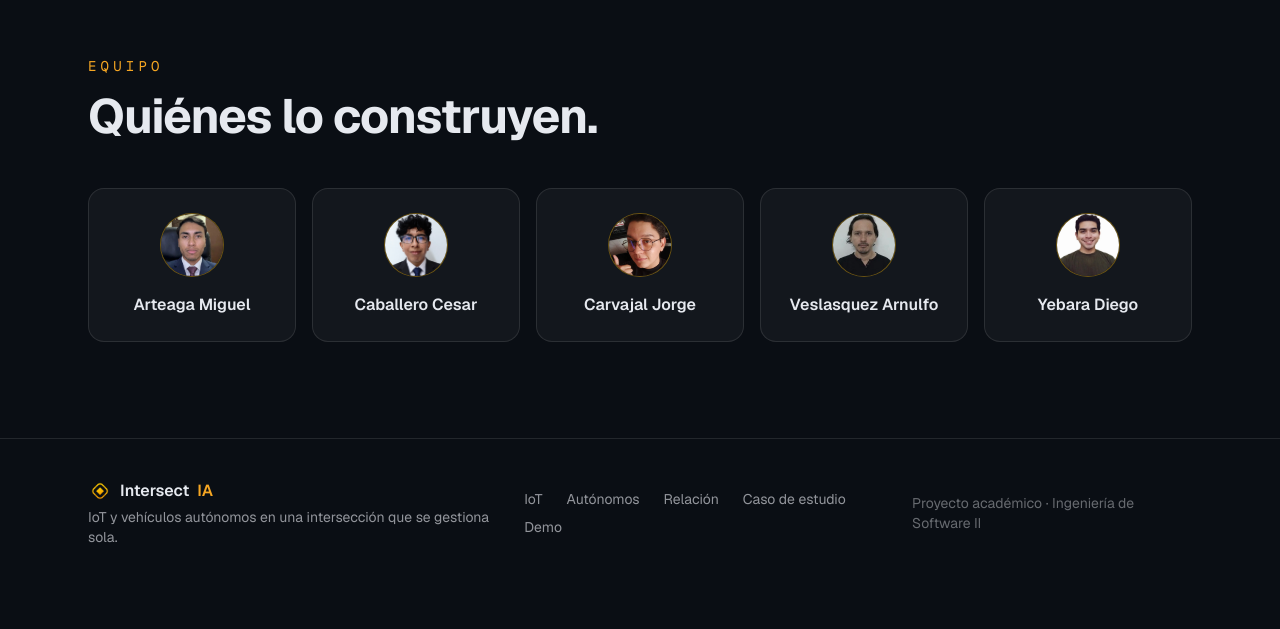
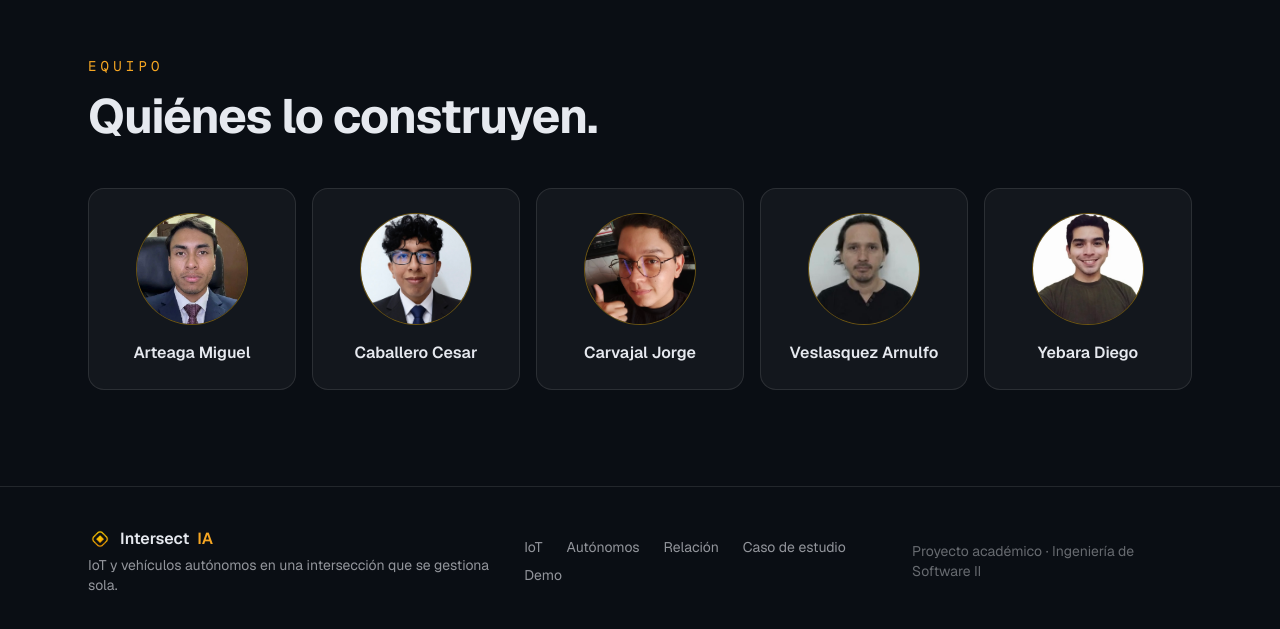
Before and after one commit to ThonkasM/intersectia-frontend, a Next.js app: page / in a window 1280 px wide. Shown: the part 6050-6679 px from the top of the page. Before the commit the page ends 6637 px from the top, so only its background shows below. Built offline with nearby package versions, Linux system fonts and the light colour scheme; no server answers.

Commit message:
style(equipo): avatares más grandes (96px, 112px en lg)

```diff
--- a/components/sections/MemberAvatar.tsx
+++ b/components/sections/MemberAvatar.tsx
@@ -15,15 +15,15 @@ export default function MemberAvatar({
   const [loaded, setLoaded] = useState(false);
 
   return (
-    <span className="relative flex size-16 items-center justify-center overflow-hidden rounded-full border border-amber-400/30 bg-amber-400/10 font-mono text-sm text-accent-text">
+    <span className="relative flex size-24 items-center justify-center overflow-hidden rounded-full border border-amber-400/30 bg-amber-400/10 font-mono text-base text-accent-text lg:size-28">
       {!loaded && initials}
       <Image
         src={src}
         alt={alt}
-        width={64}
-        height={64}
+        width={112}
+        height={112}
         onLoad={() => setLoaded(true)}
-        className={`absolute inset-0 size-16 object-cover transition-opacity ${
+        className={`absolute inset-0 size-full object-cover transition-opacity ${
           loaded ? "opacity-100" : "opacity-0"
         }`}
       />
```
